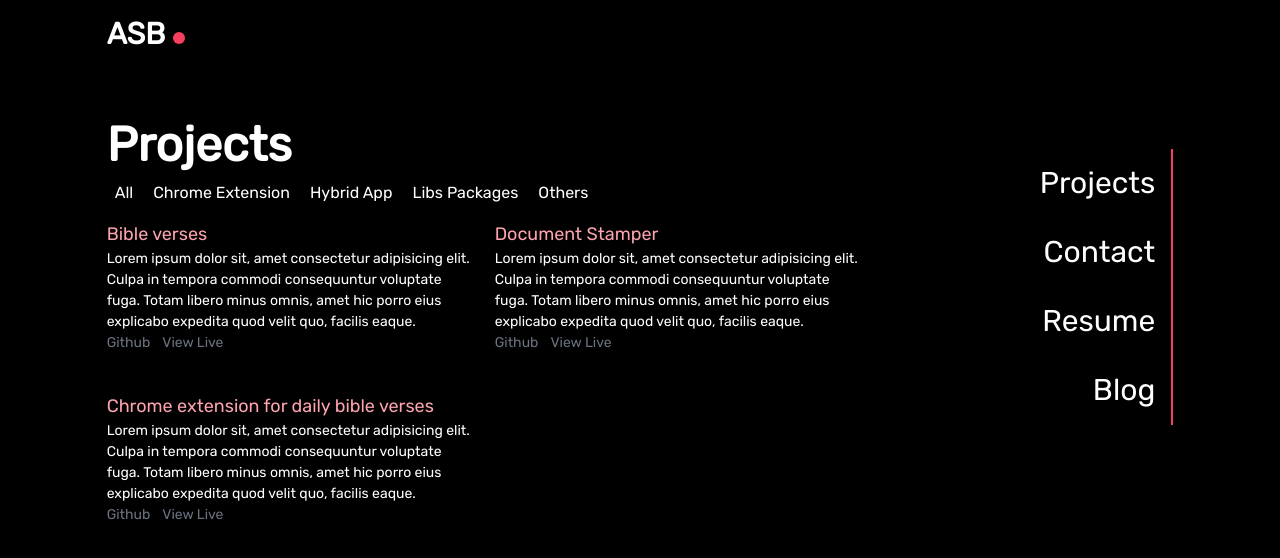
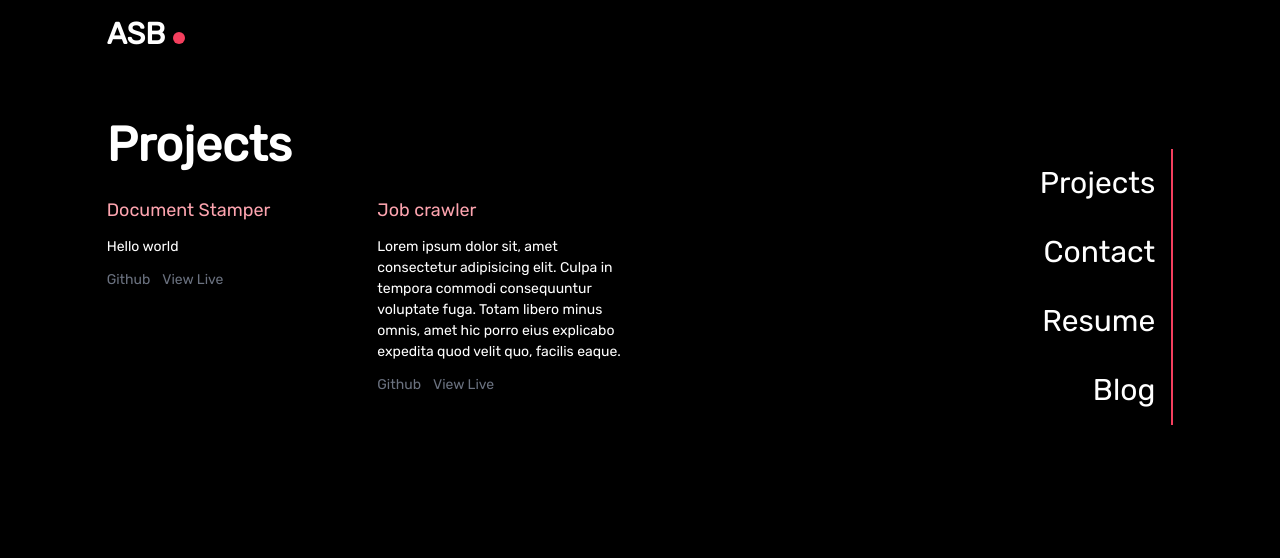
Before and after one commit to iamhabbeboy/website, a Next.js app: page /project in a window 1280 px wide. Shown: the top 558 px of the page. Built offline with nearby package versions, Linux system fonts and the light colour scheme.

Commit message:
refactor: re-arrange pages layout and content

```diff
--- a/components/Header.tsx
+++ b/components/Header.tsx
@@ -38,7 +38,7 @@ const Header: React.FC<Props> = ({ background, status, children }) => {
             })}
           </div>
         </div>
-        <div className="text-white mt-10">{children}</div>
+        <div className="text-white mt-10 w-full">{children}</div>
       </div>
     </div>
   );
--- a/components/ProjectList.tsx
+++ b/components/ProjectList.tsx
@@ -1,23 +1,14 @@
 type Props = {
   title: string;
-  data?: string;
-  category: string;
+  description?: string;
 };
 
-const ProjectList: React.FC<Props> = ({ title, data, category }) => {
-  const dataState = data == null ? 'all' : data;
+const ProjectList: React.FC<Props> = ({ title, description }) => {
   return (
     <div
-      className={`pt-4 pb-4 pr-4 ${
-        dataState !== "all"  && category !== dataState ? " hidden" : ""
-      }`}
-    >
-      <h3 className="text-lg text-red-300">{title}</h3>
-      <p className="text-tiny">
-        Lorem ipsum dolor sit, amet consectetur adipisicing elit. Culpa in
-        tempora commodi consequuntur voluptate fuga. Totam libero minus omnis,
-        amet hic porro eius explicabo expedita quod velit quo, facilis eaque.
-      </p>
+      className="pt-4 pb-4 pr-4">
+      <h3 className="text-lg text-red-300 pb-3">{title}</h3>
+      <p className="text-tiny pb-3">{description}</p>
       <div className="text-tiny">
       <a href="#" className="text-gray-500  hover:underline">
         Github
--- a/pages/contact.tsx
+++ b/pages/contact.tsx
@@ -10,7 +10,8 @@ import DevTo from "../components/DevTo";
 import { useState } from "react";
 
 const Contact = () => {
-  const { email, github, twitter, linkedIn, devTo } = pageConfig.contact;
+  const { email, github, twitter, linkedIn, devTo, phone } = pageConfig.contact;
+  const { domain } = pageConfig.nav;
   let [status, setStatus] = useState(null);
   return (
     <div className="">
@@ -19,31 +20,32 @@ const Contact = () => {
         <Navigation action={setStatus} status={status} />
         <Header background="bg-theme" status={status}>
           <h2 className="text-5xl font-bold text-white">Contact</h2>
-          <h1 className="text-3xl mt-5">
-            📩{" "}
-            <a href={email} className="text-gray-500">
-              {email}
-            </a>
-          </h1>
-          <div className="">
-            <a href={`https://github.com/${github}`}>
-              <Github /> {github}
-            </a>
-            <a href={`https://twitter.com/${twitter}`} className="pl-5">
-              <Twitter /> {twitter}
-            </a>
-            <a href={`https://linkedin.com/in/${linkedIn}`} className="pl-5">
-              <LinkedIn /> {linkedIn}
-            </a>
-            <a href={`https://dev.to/${devTo}`} className="pl-5">
-              <DevTo /> {devTo}
-            </a>
+          <ul>
+            <li className="text-xl mt-5 pb-3">
+                Email Address: <a href={`mailto:${email}`} className="text-gray-500">
+                  {email}
+                  </a>
+              </li>
+              <li className="text-xl mt-5 pb-3">
+                Phone Number: <div className="text-gray-500"> {phone}</div>
+              </li>
+            </ul>
+
+            <div className="flex w-full mt-5">
+              <div className="pt-3 pb-3 w-3/12 text-center">
+                Github
+                <br/><a href={`https://github.com/${github}&utm_medium=${domain}`} className="pt-5 text-red-400" target="_blank"> {github}</a>
+              </div>
+              <div className="pt-3 pb-3 w-3/12 text-center">
+                Twitter <br/> <a href={`https://twitter.com/${twitter}&utm_medium=${domain}`} className="pl-5 pt-5 text-red-400" target="_blank">{twitter}</a>
+              </div>
+              <div className="pt-3 pb-3 w-3/12 text-center">
+                Blog <br/> <a href={`https://dev.to/${devTo}&utm_medium=${domain}`} className="pl-5 pt-5 text-red-400" target="_blank">{devTo}</a>
+              </div>
+              <div className="pt-3 pb-3 w-3/12 text-center">
+                LinkedIn <br/> <a href={`https://linkedin.com/in/${linkedIn}&utm_medium=${domain}`} className="pl-5 pt-5 text-red-400" target="_blank">{linkedIn}</a>
+              </div>
           </div>
-
-          {/* <div className="flex bg-white">
-            <div className="flex-none w-24 h-16 bg-red-300">lfkjsdf</div>
-            <div className="flex-grow h-16 bg-red-200">sldkjsldf</div>
-          </div> */}
         </Header>
       </main>
     </div>
--- a/pages/project.tsx
+++ b/pages/project.tsx
@@ -4,10 +4,8 @@ import Navigation from "../components/Navigation";
 import Header from "../components/Header";
 import Meta from "../components/Meta";
 import ProjectList from "../components/ProjectList";
-import ProjectLink from "../components/ProjectLink";
 
 const Project = () => {
-  const [pager, setPager] = useState(null);
   let [status, setStatus] = useState(null);
   return (
     <div className={""}>
@@ -16,31 +14,15 @@ const Project = () => {
         <Navigation action={setStatus} status={status} />
         <Header background="bg-theme" status={status}>
           <h2 className="text-5xl font-bold text-white">Projects</h2>
-          <div>
-            <ProjectLink
-              title="All"
-              active={pager}
-              pager={() => setPager("all")}
-            />
-            <ProjectLink
-              title="Chrome Extension"
-              pager={() => setPager("extension")}
-            />
-            <ProjectLink title="Hybrid App" pager={() => setPager("hybrid")} />
-            <ProjectLink title="Libs Packages" pager={() => setPager("libs")} />
-            <ProjectLink title="Others" pager={() => setPager("other")} />
-          </div>
+
           <div className="grid grid-cols-2 gap-2">
-            <ProjectList title="Bible verses" data={pager} category="other" />
+            <ProjectList title="Document Stamper" description="Hello world"/>
             <ProjectList
-              title="Document Stamper"
-              data={pager}
-              category="other"
-            />
-            <ProjectList
-              title="Chrome extension for daily bible verses"
-              category="extension"
-              data={pager}
+              title="Job crawler"
+              description="
+              Lorem ipsum dolor sit, amet consectetur adipisicing elit. Culpa in
+              tempora commodi consequuntur voluptate fuga. Totam libero minus omnis,
+              amet hic porro eius explicabo expedita quod velit quo, facilis eaque."
             />
           </div>
         </Header>
--- a/utility/pageConfig.tsx
+++ b/utility/pageConfig.tsx
@@ -1,6 +1,6 @@
 export default {
   header: {
-    text: ["Hello", "I'm Abiodun Solomon", "I code in "],
+    text: ["Hello", "I'm Abiodun Solomon", "I'm experienced in "],
     typical: [
       "PHP",
       2000,
@@ -19,6 +19,7 @@ export default {
   },
   nav: {
     logo: "ASB",
+    domain: "https://abiodunazeez.com",
     links: [
       {
         text: "Projects",
@@ -40,6 +41,7 @@ export default {
   },
   contact: {
     email: 'hello@abiodunazeez.com',
+    phone: '07087322191',
     twitter: 'abbey__web',
     linkedIn: 'azeez-abiodun',
     devTo: 'iamhabbeboy',
```
